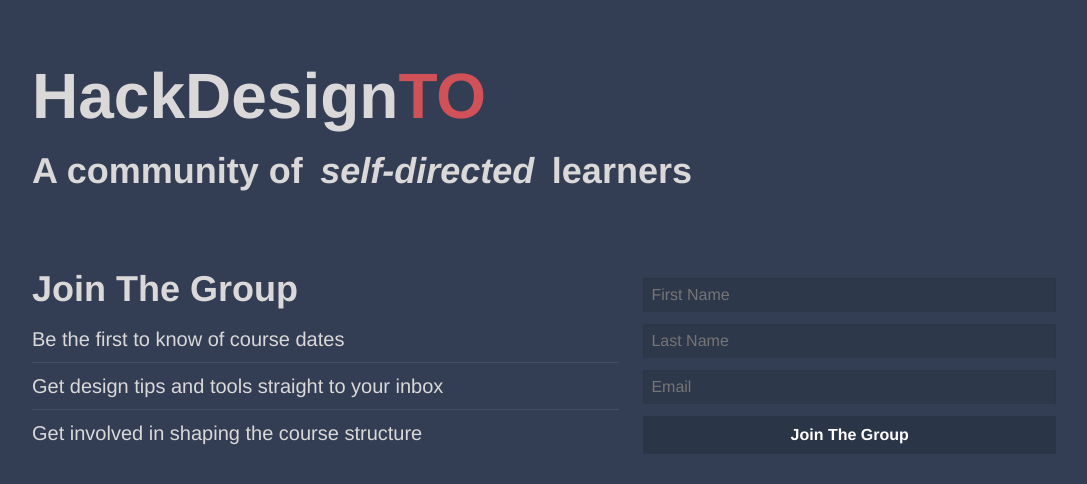
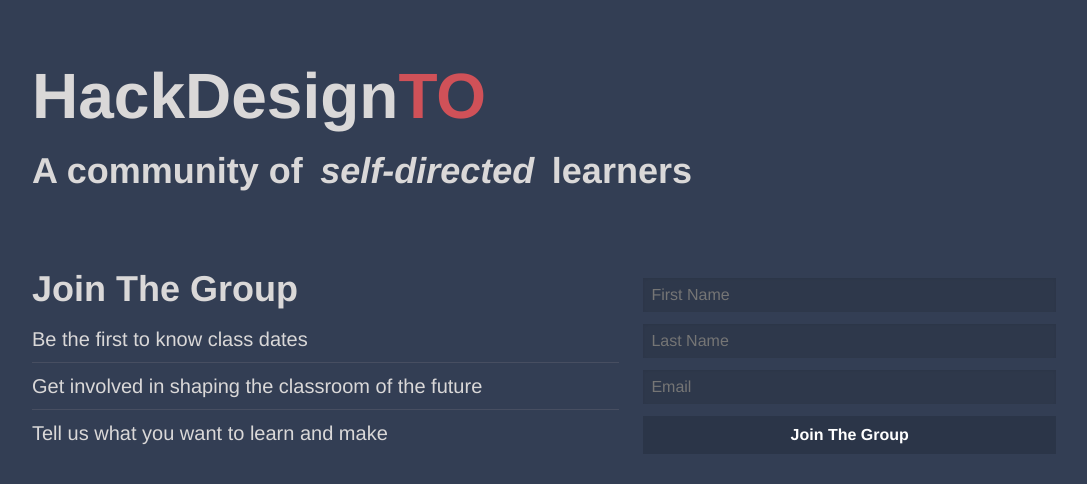
Before and after one commit to ahmadkadhim/hackdesignto, a website: page public/index.html in a window 1280 px wide. Shown: the whole page, without its empty margins (96-1183 px from the left). Drawn offline with nearby package versions, Linux system fonts and the light colour scheme; a script that the page names is missing.

Commit message:
Changed CTA list item copy.

```diff
--- a/public/index.html
+++ b/public/index.html
@@ -52,9 +52,9 @@
             <section id="why-signup">
                 <h2>Join The Group</h2>
                 <ul>
-                    <li><h5>Be the first to know of course dates</h5></li>
-                    <li><h5>Get design tips and tools straight to your inbox</h5></li>
-                    <li><h5>Get involved in shaping the course structure</h5></li>
+                    <li><h5>Be the first to know class dates</h5></li>
+                    <li><h5>Get involved in shaping the classroom of the future</h5></li>
+                    <li><h5>Tell us what you want to learn and make</h5></li>
                 </ul>
             </section>
 
```
